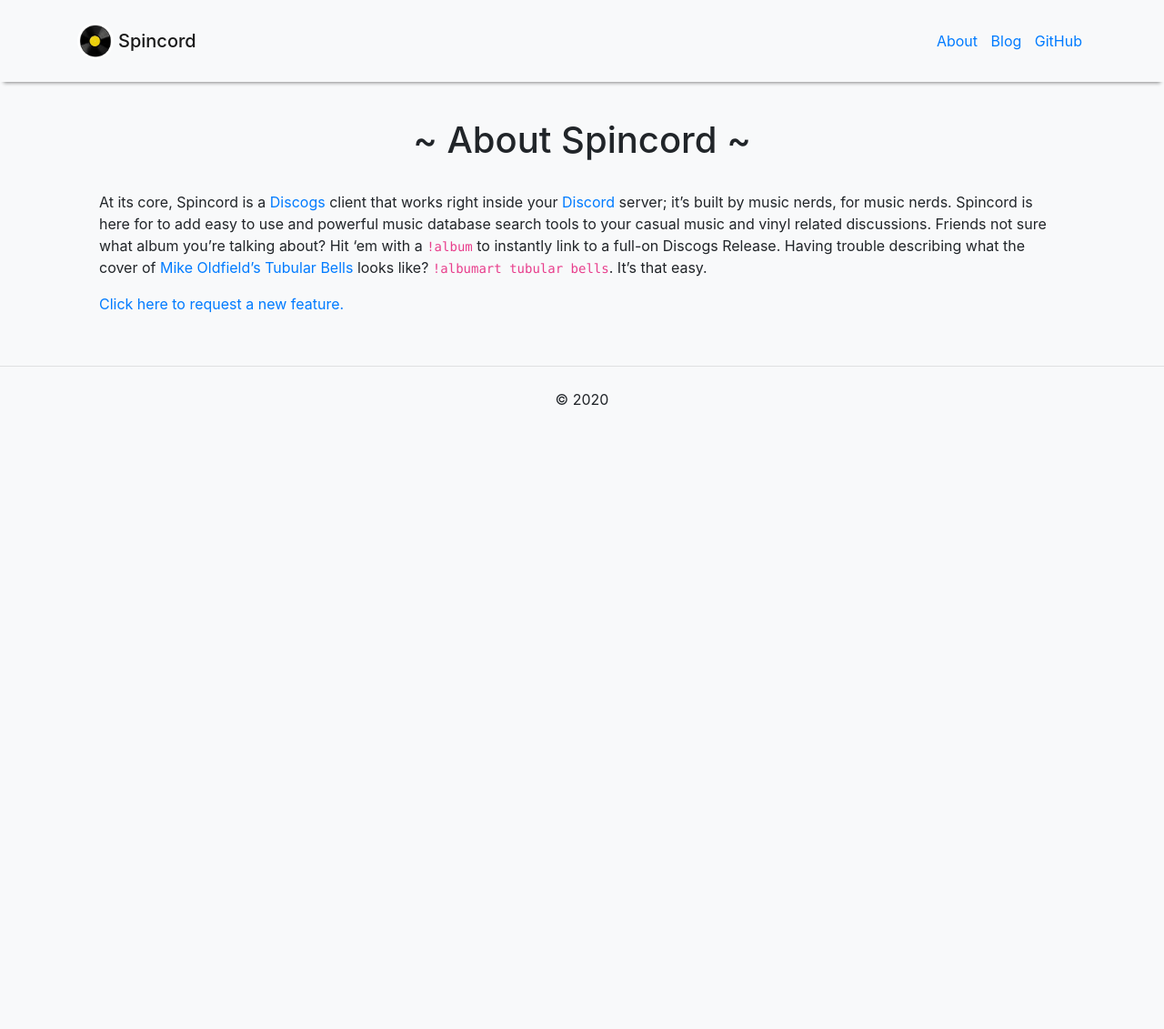
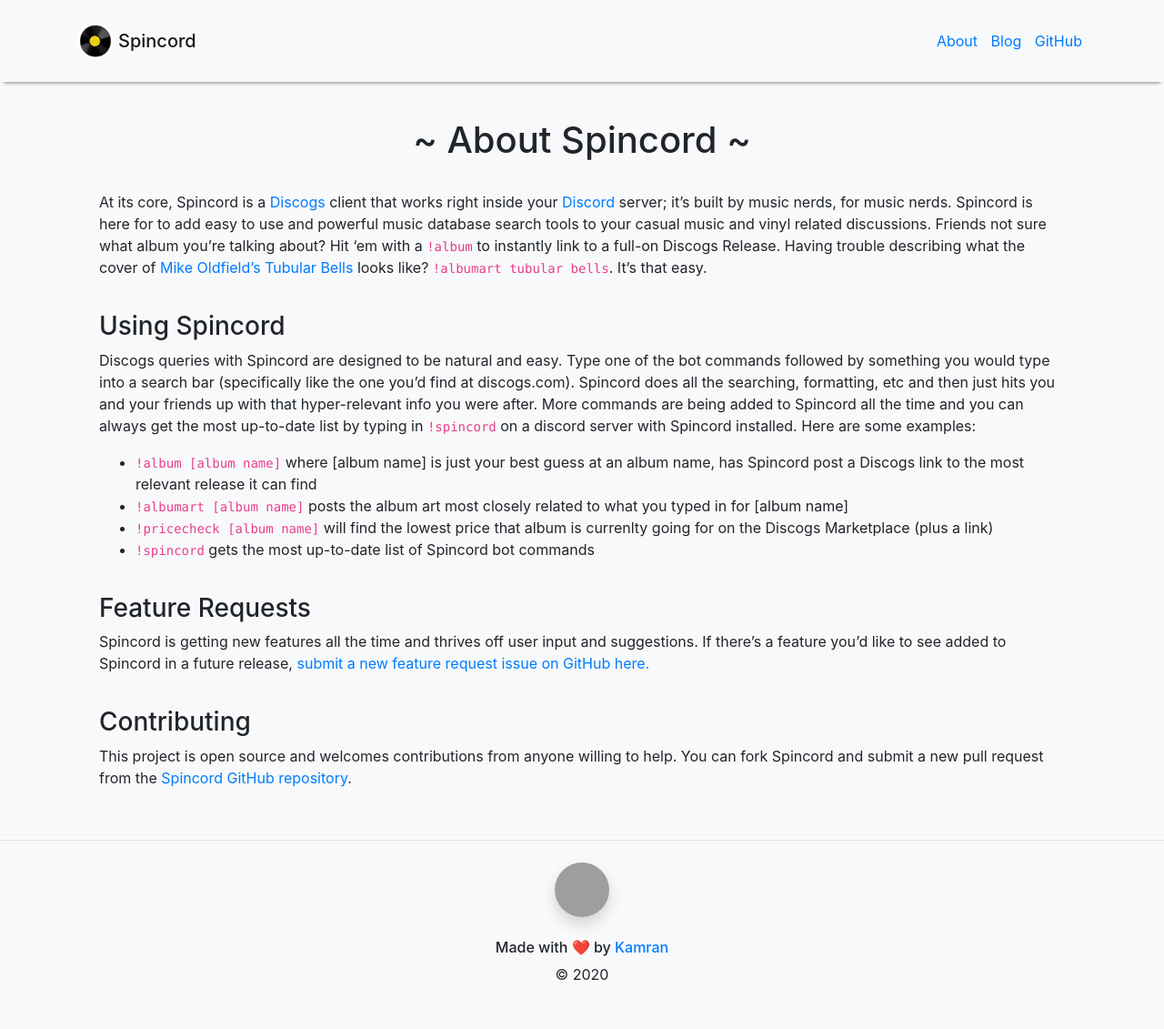
Before and after one commit to kmrn/spincord, a Jekyll site: the page built from about.markdown, in a window 1280 px wide. Shown: the whole page at 91% size. Built offline with Jekyll 4.4.1, drawn with Linux system fonts in a browser that asks for light colours; before the commit the page ends 900 px from its top, so only the background shows below that; grey boxes are pictures that could not be loaded.

Commit message:
improve about info

```diff
--- a/_layouts/default.html
+++ b/_layouts/default.html
@@ -26,6 +26,8 @@
         </section>
         <hr>
         <footer class="container text-center mt-4 mb-5">
+            <img class="shadow rounded-circle mb-4" src="https://avatars1.githubusercontent.com/u/9091719?s=60&v=4" />
+            <h6>Made with ❤️ by <a href="https://github.com/kmrn">Kamran</a></h6>
             &copy; <script>document.write(new Date().getFullYear())</script>
         </footer>
     </body>
--- a/_layouts/page.html
+++ b/_layouts/page.html
@@ -2,7 +2,7 @@
 layout: default
 ---
 
-<div class="container">
+<div class="page container">
     <div class="row p-4">
         <div class="col">
             <h1 class="text-center my-3 pb-3 mx-auto">~ {{ page.title }} ~</h1>
--- a/about.markdown
+++ b/about.markdown
@@ -6,4 +6,17 @@
 
 At its core, Spincord is a [Discogs](https://discogs.com) client that works right inside your [Discord](https://discord.com) server; it's built by music nerds, for music nerds. Spincord is here for to add easy to use and powerful music database search tools to your casual music and vinyl related discussions. Friends not sure what album you're talking about? Hit 'em with a `!album` to instantly link to a full-on Discogs Release. Having trouble describing what the cover of [Mike Oldfield's Tubular Bells](https://www.discogs.com/Mike-Oldfield-Tubular-Bells/release/1387070) looks like? `!albumart tubular bells`. It's that easy.
 
-[Click here to request a new feature.](https://github.com/kmrn/spincord/issues/new?labels=enhancement&title=New+feature+request)
+
+### Using Spincord
+Discogs queries with Spincord are designed to be natural and easy. Type one of the bot commands followed by something you would type into a search bar (specifically like the one you'd find at discogs.com). Spincord does all the searching, formatting, etc and then just hits you and your friends up with that hyper-relevant info you were after. More commands are being added to Spincord all the time and you can always get the most up-to-date list by typing in `!spincord` on a discord server with Spincord installed. Here are some examples:
+
+* `!album [album name]` where [album name] is just your best guess at an album name, has Spincord post a Discogs link to the most relevant release it can find
+* `!albumart [album name]` posts the album art most closely related to what you typed in for [album name]
+* `!pricecheck [album name]` will find the lowest price that album is currenlty going for on the Discogs Marketplace (plus a link)
+* `!spincord` gets the most up-to-date list of Spincord bot commands
+
+### Feature Requests
+Spincord is getting new features all the time and thrives off user input and suggestions. If there's a feature you'd like to see added to Spincord in a future release, [submit a new feature request issue on GitHub here.](https://github.com/kmrn/spincord/issues/new?labels=enhancement&title=New+feature+request)
+
+### Contributing
+This project is open source and welcomes contributions from anyone willing to help. You can fork Spincord and submit a new pull request from the [Spincord GitHub repository](https://github.com/kmrn/spincord).
--- a/assets/css/style.scss
+++ b/assets/css/style.scss
@@ -126,3 +126,7 @@
     border-radius: 10px;
     max-width: 100%;
 }
+
+.page h2, h3 {
+    padding-top: 20px;
+}
```
